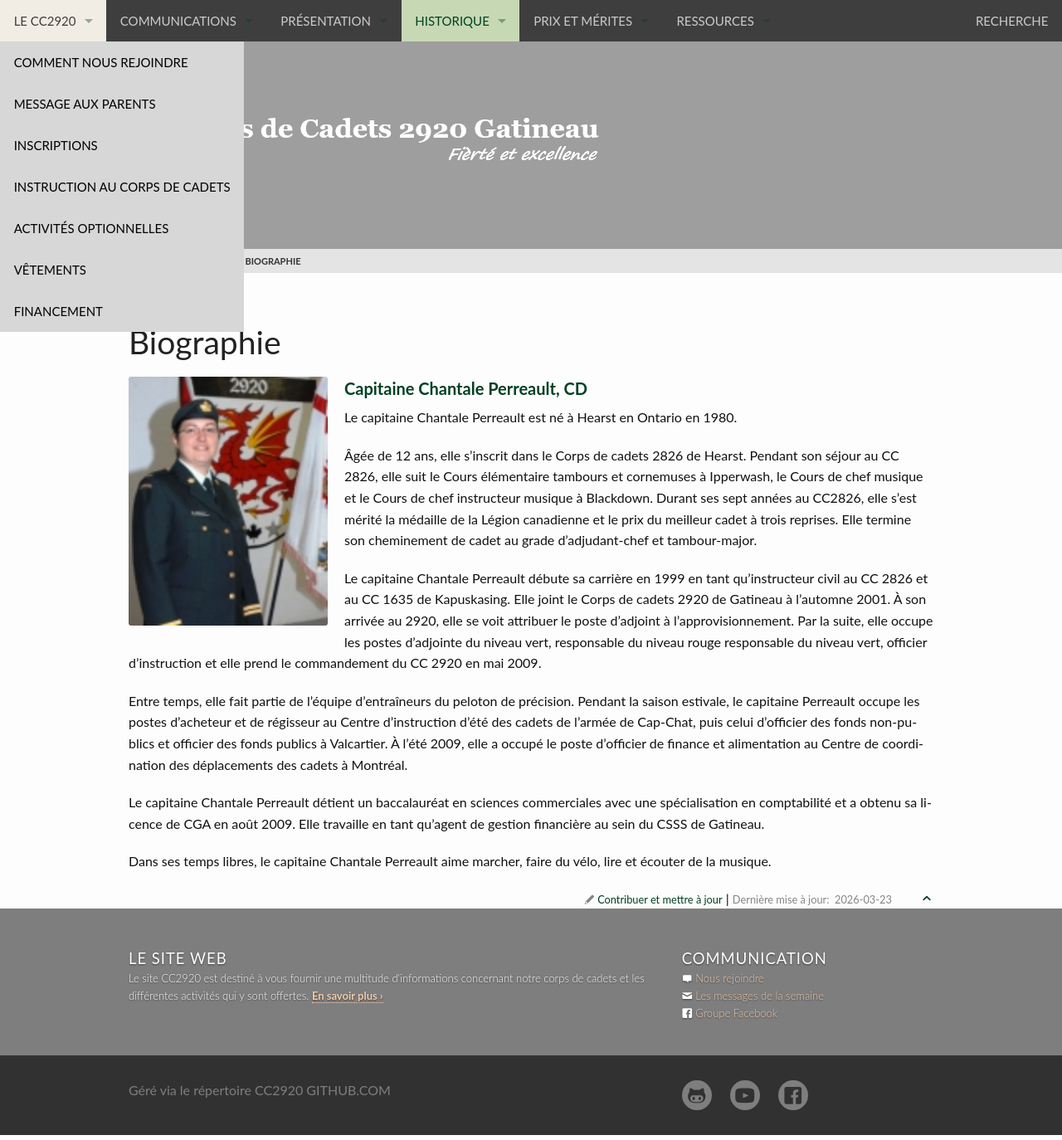
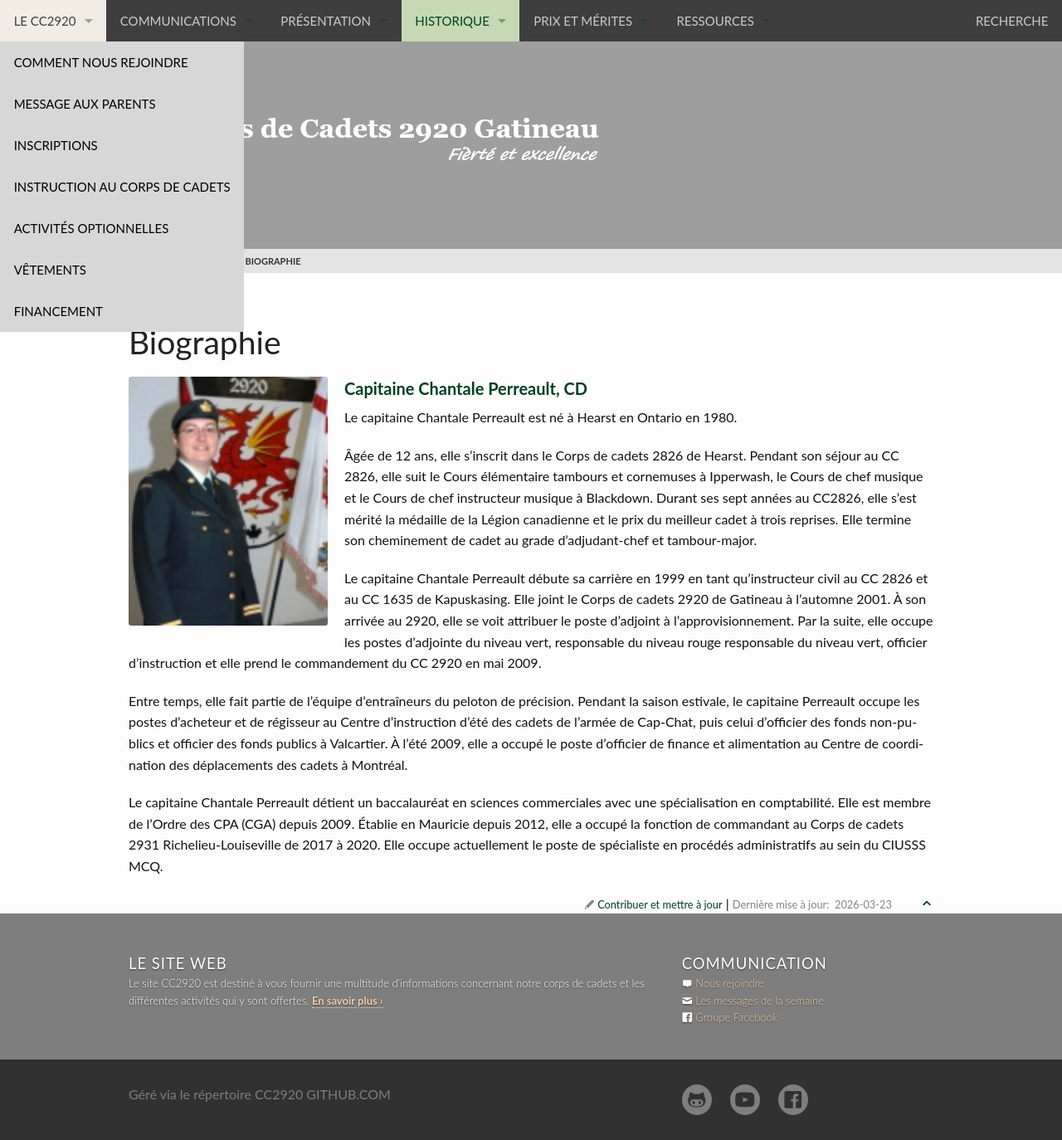
Before and after one commit to CC2920/web, a Jekyll site: the page built from _historique/commandants/2009-chantale-perreault.md, in a window 1280 px wide. Shown: the whole page at 83% size. Built offline with Jekyll 4.4.1, drawn with Linux system fonts in a browser that asks for light colours.

Commit message:
Revise biography of Captain Chantale Perreault
Updated the biography of Captain Chantale Perreault to reflect her current position and remove outdated information.

```diff
--- a/_historique/commandants/2009-chantale-perreault.md
+++ b/_historique/commandants/2009-chantale-perreault.md
@@ -13,6 +13,4 @@ Le capitaine Chantale Perreault débute sa carrière en 1999 en tant qu'instruct
 
 Entre temps, elle fait partie de l'équipe d'entraîneurs du peloton de précision. Pendant la saison estivale, le capitaine Perreault occupe les postes d'acheteur et de régisseur au Centre d'instruction d'été des cadets de l'armée de Cap-Chat, puis celui d'officier des fonds non-publics et officier des fonds publics à Valcartier. À l'été 2009, elle a occupé le poste d'officier de finance et alimentation au Centre de coordination des déplacements des cadets à Montréal.
 
-Le capitaine Chantale Perreault détient un baccalauréat en sciences commerciales avec une spécialisation en comptabilité et a obtenu sa licence de CGA en août 2009. Elle travaille en tant qu'agent de gestion financière au sein du CSSS de Gatineau.
-
-Dans ses temps libres, le capitaine Chantale Perreault aime marcher, faire du vélo, lire et écouter de la musique.
+Le capitaine Chantale Perreault détient un baccalauréat en sciences commerciales avec une spécialisation en comptabilité.  Elle est membre de l'Ordre des CPA (CGA) depuis 2009.  Établie en Mauricie depuis 2012, elle a occupé la fonction de commandant au Corps de cadets 2931 Richelieu‑Louiseville de 2017 à 2020. Elle occupe actuellement le poste de spécialiste en procédés administratifs au sein du CIUSSS MCQ.
```
